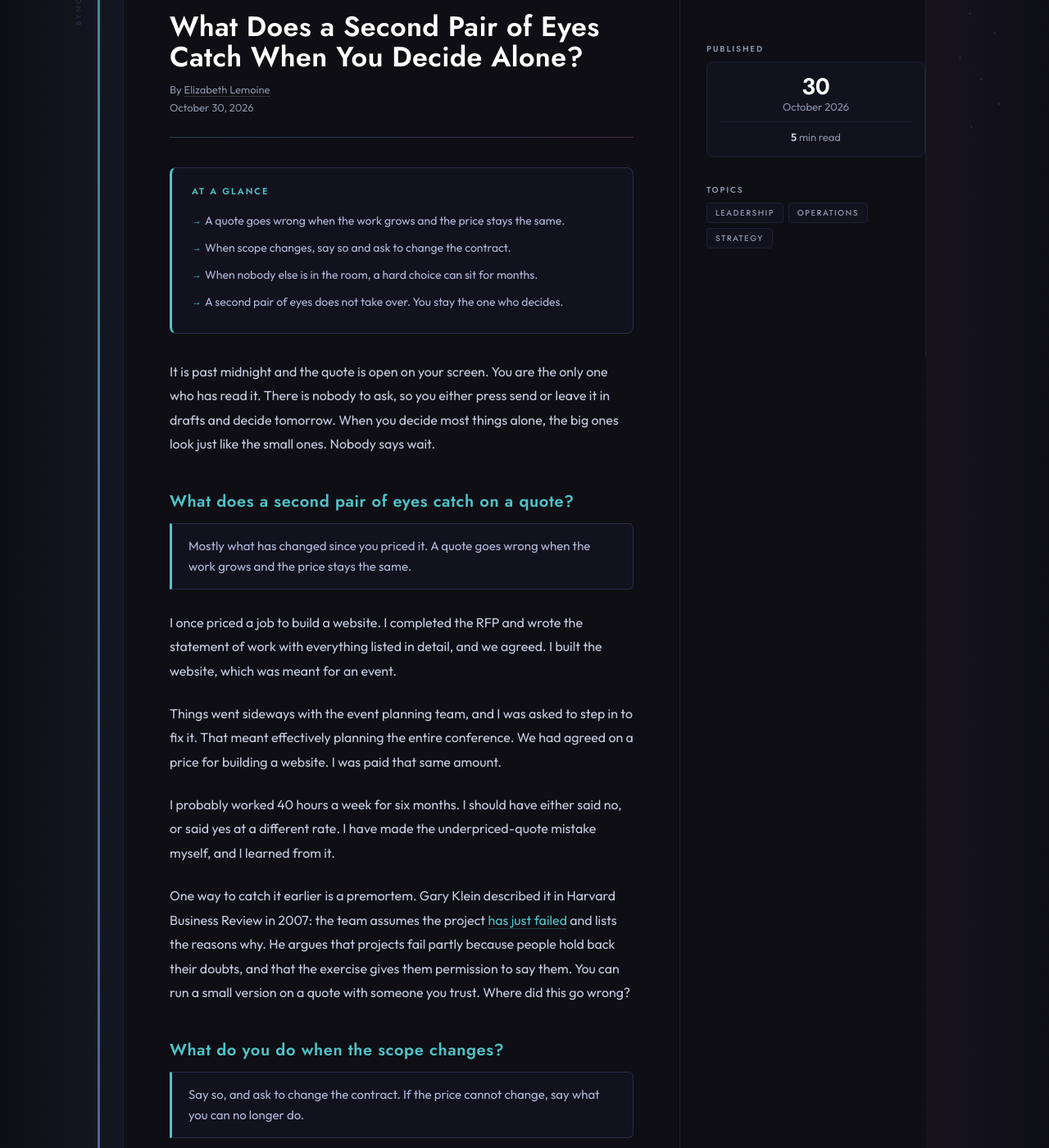
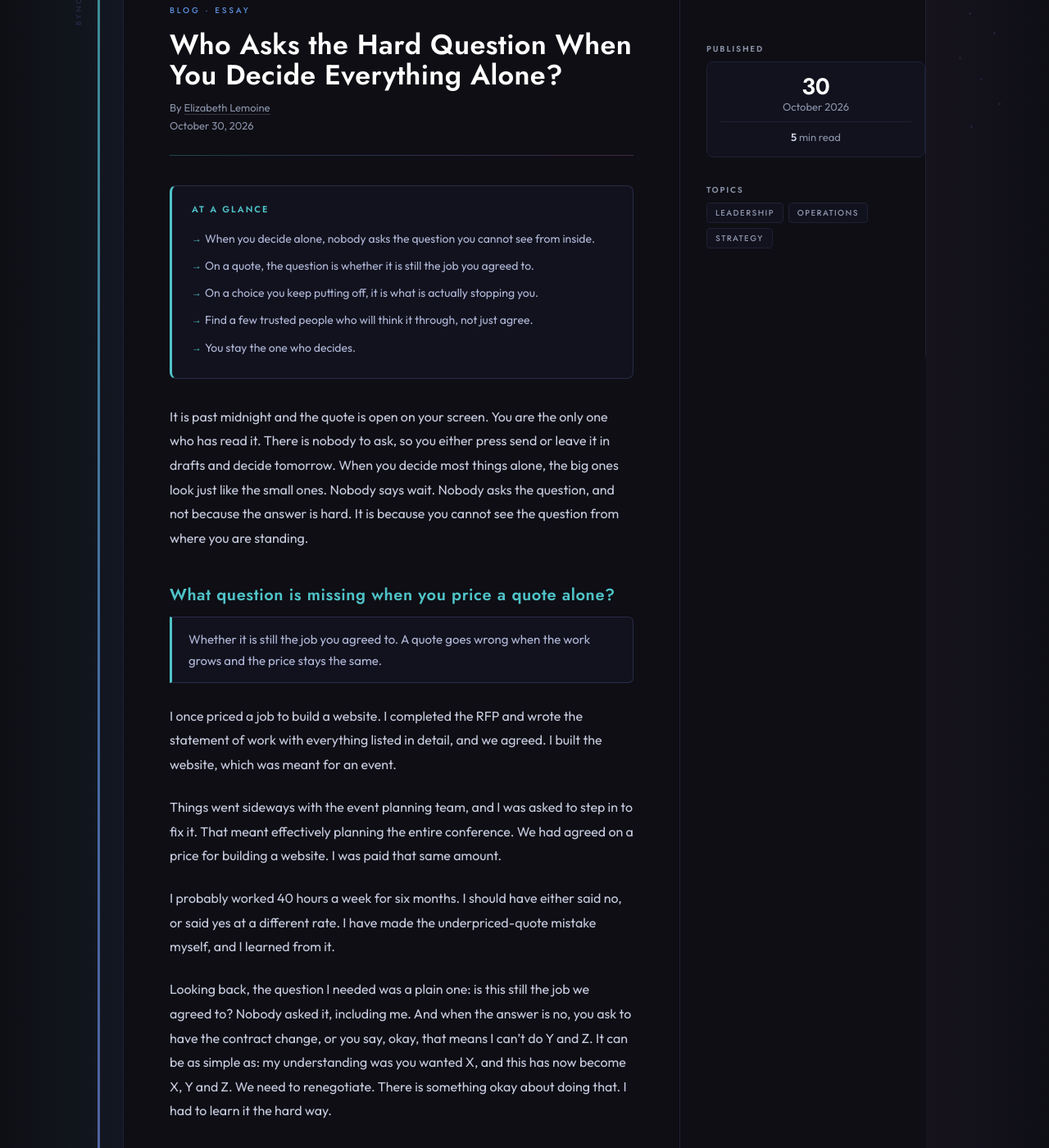
Before and after one commit to elizabethlemoine33-commits/bynorthlight-site, a Jekyll site: the page built from blog/what-a-second-pair-of-eyes-catches.md, in a window 1280 px wide and 1400 px high, scrolled down 241 px. Shown: the whole window at 82% size. Built offline with Jekyll 4.4.1, drawn with Linux system fonts in a browser that asks for light colours; some of the changed text lies outside the part shown.

Commit message:
Self-Reliant Builder post: rebuild around the question nobody asks; new title
Co-Authored-By: Claude Sonnet 5.5 <noreply@anthropic.com>

```diff
--- a/blog/what-a-second-pair-of-eyes-catches.md
+++ b/blog/what-a-second-pair-of-eyes-catches.md
@@ -1,10 +1,10 @@
 ---
 layout: post
-title: "What Does a Second Pair of Eyes Catch When You Decide Alone?"
-seo_title: "A Second Pair of Eyes"
-description: "Deciding alone, I underpriced a job and deferred a launch decision for months. What a second pair of eyes catches on price, scope and choices."
-og_title: "What Does a Second Pair of Eyes Catch When You Decide Alone?"
-og_description: "Deciding alone, I underpriced a job and deferred a launch decision for months. What a second pair of eyes catches on price, scope and choices."
+title: "Who Asks the Hard Question When You Decide Everything Alone?"
+seo_title: "Who Asks the Hard Question"
+description: "When you decide alone, nobody asks the question you cannot see from inside. Two of my own mistakes, the questions I needed, and where to find them."
+og_title: "Who Asks the Hard Question When You Decide Everything Alone?"
+og_description: "When you decide alone, nobody asks the question you cannot see from inside. Two of my own mistakes, the questions I needed, and where to find them."
 date: 2026-10-30
 date_modified: "2026-10-30"
 published_time: "2026-10-30T00:00:00.000Z"
@@ -24,8 +24,8 @@ related_reading:
   - title: "The Wall on Day 200: When Plans Don't Go to Plan"
     url: /blog/the-wall-on-day-200.html
 faq:
-  - q: "What does a second pair of eyes catch on a quote?"
-    a: "Mostly what has changed since you priced it. A quote goes wrong when the work grows and the price stays the same."
+  - q: "What does a second pair of eyes catch when I decide alone?"
+    a: "The question you cannot see from inside your own business. On a quote, that question is whether it is still the job you agreed to. On a choice you keep putting off, it is what is actually stopping you."
   - q: "What should I do when the scope of a job changes?"
     a: "Say so, and ask to change the contract. If the price cannot change, say what you can no longer do. There is something okay about renegotiating."
   - q: "Why do I put off decisions I make alone?"
@@ -37,19 +37,20 @@ faq:
 <div class="at-a-glance" role="note">
   <h2>At a Glance</h2>
   <ul>
-    <li>A quote goes wrong when the work grows and the price stays the same.</li>
-    <li>When scope changes, say so and ask to change the contract.</li>
-    <li>When nobody else is in the room, a hard choice can sit for months.</li>
-    <li>A second pair of eyes does not take over. You stay the one who decides.</li>
+    <li>When you decide alone, nobody asks the question you cannot see from inside.</li>
+    <li>On a quote, the question is whether it is still the job you agreed to.</li>
+    <li>On a choice you keep putting off, it is what is actually stopping you.</li>
+    <li>Find a few trusted people who will think it through, not just agree.</li>
+    <li>You stay the one who decides.</li>
   </ul>
 </div>
 
-It is past midnight and the quote is open on your screen. You are the only one who has read it. There is nobody to ask, so you either press send or leave it in drafts and decide tomorrow. When you decide most things alone, the big ones look just like the small ones. Nobody says wait.
+It is past midnight and the quote is open on your screen. You are the only one who has read it. There is nobody to ask, so you either press send or leave it in drafts and decide tomorrow. When you decide most things alone, the big ones look just like the small ones. Nobody says wait. Nobody asks the question, and not because the answer is hard. It is because you cannot see the question from where you are standing.
 
-## What does a second pair of eyes catch on a quote?
+## What question is missing when you price a quote alone?
 
 <div class="answer-block">
-<p>Mostly what has changed since you priced it. A quote goes wrong when the work grows and the price stays the same.</p>
+<p>Whether it is still the job you agreed to. A quote goes wrong when the work grows and the price stays the same.</p>
 </div>
 
 I once priced a job to build a website. I completed the RFP and wrote the statement of work with everything listed in detail, and we agreed. I built the website, which was meant for an event.
@@ -58,24 +59,16 @@ Things went sideways with the event planning team, and I was asked to step in to
 
 I probably worked 40 hours a week for six months. I should have either said no, or said yes at a different rate. I have made the underpriced-quote mistake myself, and I learned from it.
 
+Looking back, the question I needed was a plain one: is this still the job we agreed to? Nobody asked it, including me. And when the answer is no, you ask to have the contract change, or you say, okay, that means I can't do Y and Z. It can be as simple as: my understanding was you wanted X, and this has now become X, Y and Z. We need to renegotiate. There is something okay about doing that. I had to learn it the hard way.
+
 One way to catch it earlier is a premortem. Gary Klein described it in Harvard Business Review in 2007: the team assumes the project [has just failed](https://hbr.org/2007/09/performing-a-project-premortem) and lists the reasons why. He argues that projects fail partly because people hold back their doubts, and that the exercise gives them permission to say them. You can run a small version on a quote with someone you trust. Where did this go wrong?
-
-## What do you do when the scope changes?
-
-<div class="answer-block">
-<p>Say so, and ask to change the contract. If the price cannot change, say what you can no longer do.</p>
-</div>
-
-This is the lesson I had to learn the hard way. When things change, you need to ask to have the contract change, or say, okay, that means I can't do Y and Z.
-
-It can be as plain as: my understanding was you wanted X, and this has now become X, Y and Z. We need to renegotiate. There is something okay about doing that.
 
 If you are the one hiring, the same point holds from your side. [Agree time and scope before the work starts](/blog/consultant-fractional-coo-or-full-time-coo-how-to-choose.html), and agree what happens when either one changes.
 
-## What happens when you are the only one who decides?
+## What question is missing when you keep putting a decision off?
 
 <div class="answer-block">
-<p>Hard choices wait. With nobody to talk to, it is easy to defer, and the deferral turns into a decision of its own.</p>
+<p>What is actually stopping you. With nobody to talk to, it is easy to defer, and the deferral turns into a decision of its own.</p>
 </div>
 
 We invested a great deal of time and energy in building a product. We thought we were ready to launch. Then we found a whole list of problems we had to fix. I was glad we found them, but it delayed things.
@@ -86,21 +79,29 @@ I had lost confidence in the product, in the process and, if I am honest, in mys
 
 Did waiting help anything? No. Do I feel better now that I have decided? Yes. Did I carry that extra weight for far too long? Also yes. Those were real costs. There were nights I was working until the small hours, and I wished I had someone to have a conversation with, or someone to tell me not to be working then.
 
-Psychologist Christopher Anderson's [2003 review in Psychological Bulletin](https://pubmed.ncbi.nlm.nih.gov/12555797/) names choice deferral as one of four ways people avoid decisions. It finds anticipated regret and difficulty choosing among the factors behind them.
+That is the question I was missing. I had an option, and I was not taking it, and I could not say why. Psychologist Christopher Anderson's [2003 review in Psychological Bulletin](https://pubmed.ncbi.nlm.nih.gov/12555797/) names choice deferral as one of four ways people avoid decisions. It finds anticipated regret and difficulty choosing among the factors behind them. Said out loud to another person, those are easier to name.
 
-## What would I do first?
+## Where do you find the second pair of eyes?
 
 <div class="answer-block">
-<p>Find a group of trusted people to talk to, and say it out loud: we need to make this decision, and I am struggling with it.</p>
+<p>In a small group of trusted people who will think it through with you instead of agreeing because you want to do something.</p>
 </div>
 
 I would tell a founder to build a group of trusted people around them, so they lead out of a team instead of alone. A team forces conversations to happen. If they are the right people, they are not just saying yes because you said you wanted to do something. They think it through.
 
 You are not unusual. In a [2012 survey of 100 CEOs](https://fortune.com/2012/06/29/why-ceo-loneliness-is-bad-for-business/) by the consulting firm RHR International, 41% said they felt lonely in their jobs. Its chairman suggested a trusted advisor whose only agenda is the CEO's and the company's best interest, or a peer group.
 
-1. Before a quote goes out, ask someone to read it and tell you what has changed since you priced it.
+Then say it out loud: we need to make this decision, and I am struggling with it.
+
+## What would I do first?
+
+<div class="answer-block">
+<p>Before the big ones, ask someone to read it and ask the question. You stay the one who decides.</p>
+</div>
+
+1. Before a quote goes out, ask someone to read it and ask: is this still the job we agreed to?
 2. When the work grows, say so and renegotiate, or name what you can no longer do.
-3. When a choice has been sitting for weeks, say it out loud to someone you trust.
+3. When a choice has been sitting for weeks, say out loud to someone you trust what is stopping you.
 4. Remember that deferring does not make it easier.
 
-You stay the one who decides. If you want a second pair of eyes before the big ones, the [Self-Reliant Builder page](/who-we-help/the-self-reliant-builder) explains how I work with founders who decide alone, and you can [get in touch](/contact.html) when you are ready to talk it through.
+If you want a second pair of eyes before the big ones, the [Self-Reliant Builder page](/who-we-help/the-self-reliant-builder) explains how I work with founders who decide alone, and you can [get in touch](/contact.html) when you are ready to talk it through.
--- a/who-we-help/the-self-reliant-builder.html
+++ b/who-we-help/the-self-reliant-builder.html
@@ -18,7 +18,7 @@ breadcrumbs:
   - name: "The Self-Reliant Builder"
     url: "https://bynorthlight.ca/who-we-help/the-self-reliant-builder"
 related_reading:
-  - title: "What Does a Second Pair of Eyes Catch When You Decide Alone?"
+  - title: "Who Asks the Hard Question When You Decide Everything Alone?"
     url: /blog/what-a-second-pair-of-eyes-catches.html
 head_extra: |
   <script type="application/ld+json">
```
